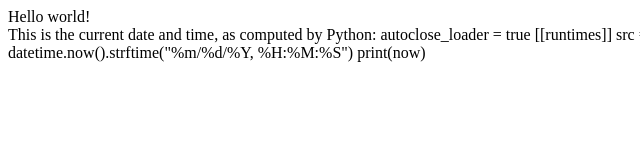
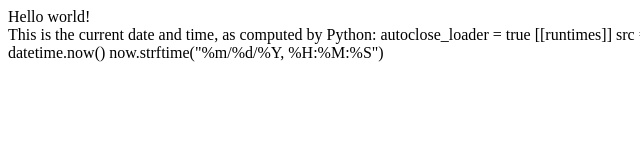
Before and after one commit to PFython/pyscript-local-runtime, a browser extension: page hello.html in a window 1280 px wide. Shown: the full height of the page, 0-640 px from the left. Drawn offline with Linux system fonts and the light colour scheme.

Commit message:
Removed indentation

```diff
--- a/hello.html
+++ b/hello.html
@@ -20,9 +20,9 @@
       lang = "python"
     </py-config>
     <py-script>
-      from datetime import datetime
-      now = datetime.now().strftime("%m/%d/%Y, %H:%M:%S")
-      print(now)
+from datetime import datetime
+now = datetime.now()
+now.strftime("%m/%d/%Y, %H:%M:%S")
     </py-script>
   </body>
   <script src="popup.js"></script>
```
